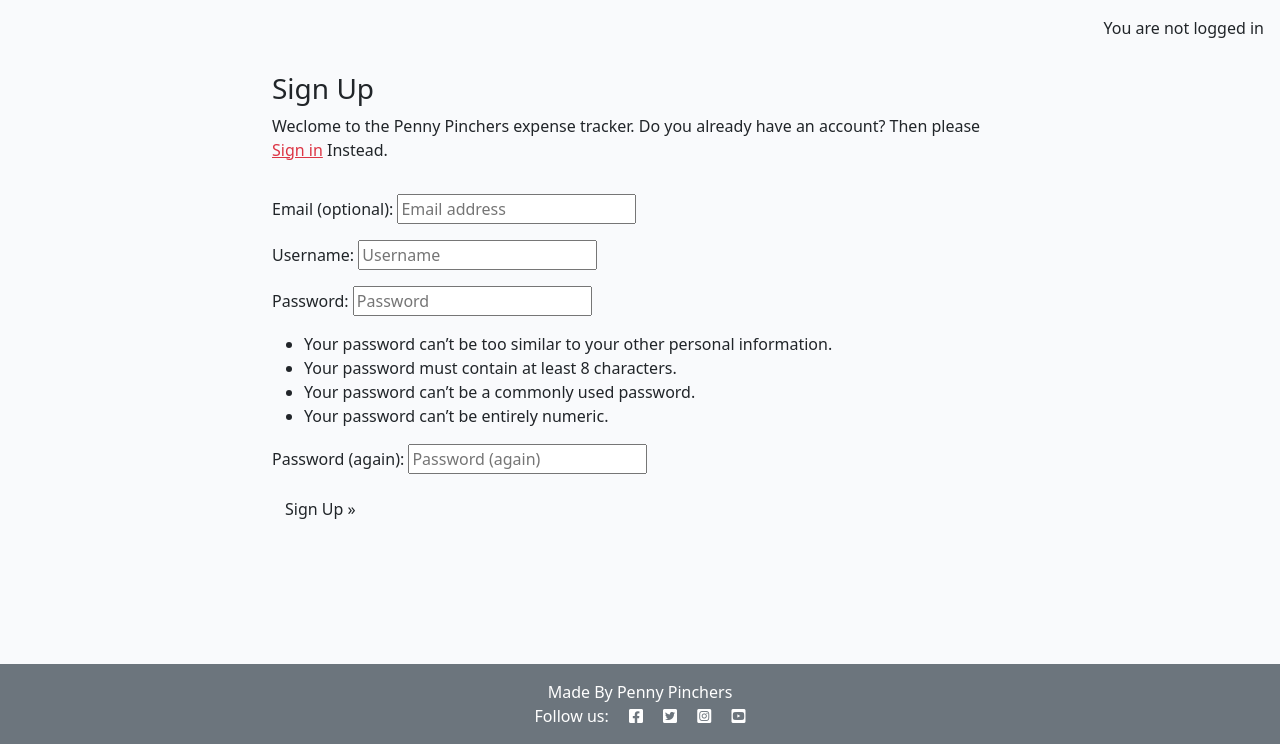
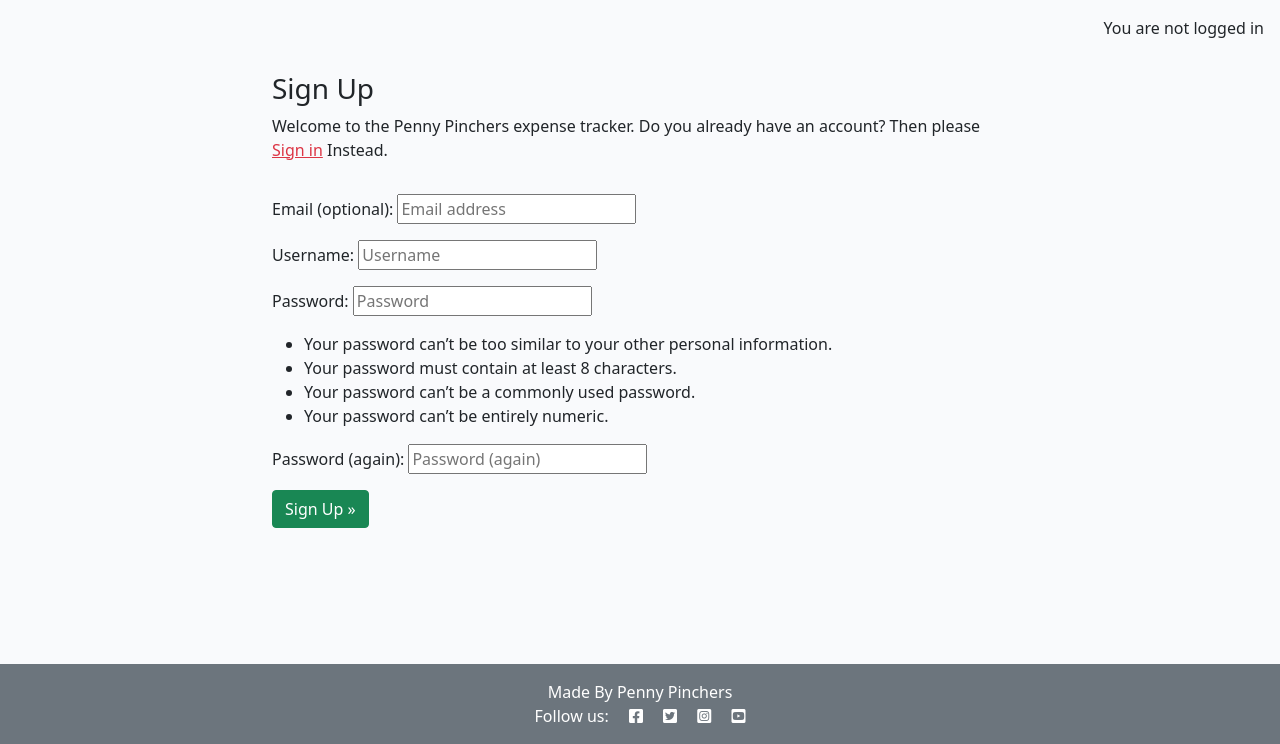
Before and after one commit to Jab90/expense_tracker_project, a Django app: page /accounts/signup/ in a window 1280 px wide. Shown: the part 56-800 px from the top of the page. Run offline with Django 4.2, Linux system fonts and the light colour scheme.

Commit message:
spelling mistake check

```diff
--- a/templates/account/signup.html
+++ b/templates/account/signup.html
@@ -10,7 +10,7 @@
     <div class="col-md-8 mt-3 offset-md-2">
       <h3>{% trans "Sign Up" %}</h3>
       <p>{% blocktrans %}
-        Weclome to the Penny Pinchers expense tracker. Do you already have an account? Then please
+        Welcome to the Penny Pinchers expense tracker. Do you already have an account? Then please
         <a class="link text-danger" href="{{ login_url }}">Sign in</a> Instead.
       {% endblocktrans %}</p>
     </div>
@@ -23,7 +23,7 @@
         {% if redirect_field_value %}
         <input type="hidden" name="{{ redirect_field_name }}" value="{{ redirect_field_value }}" />
         {% endif %}
-        <button class="btn btn-signup right" type="submit">{% trans "Sign Up" %} &raquo;</button>
+        <button class="btn btn-success right" type="submit">{% trans "Sign Up" %} &raquo;</button>
       </form>
 
     </div>
```
